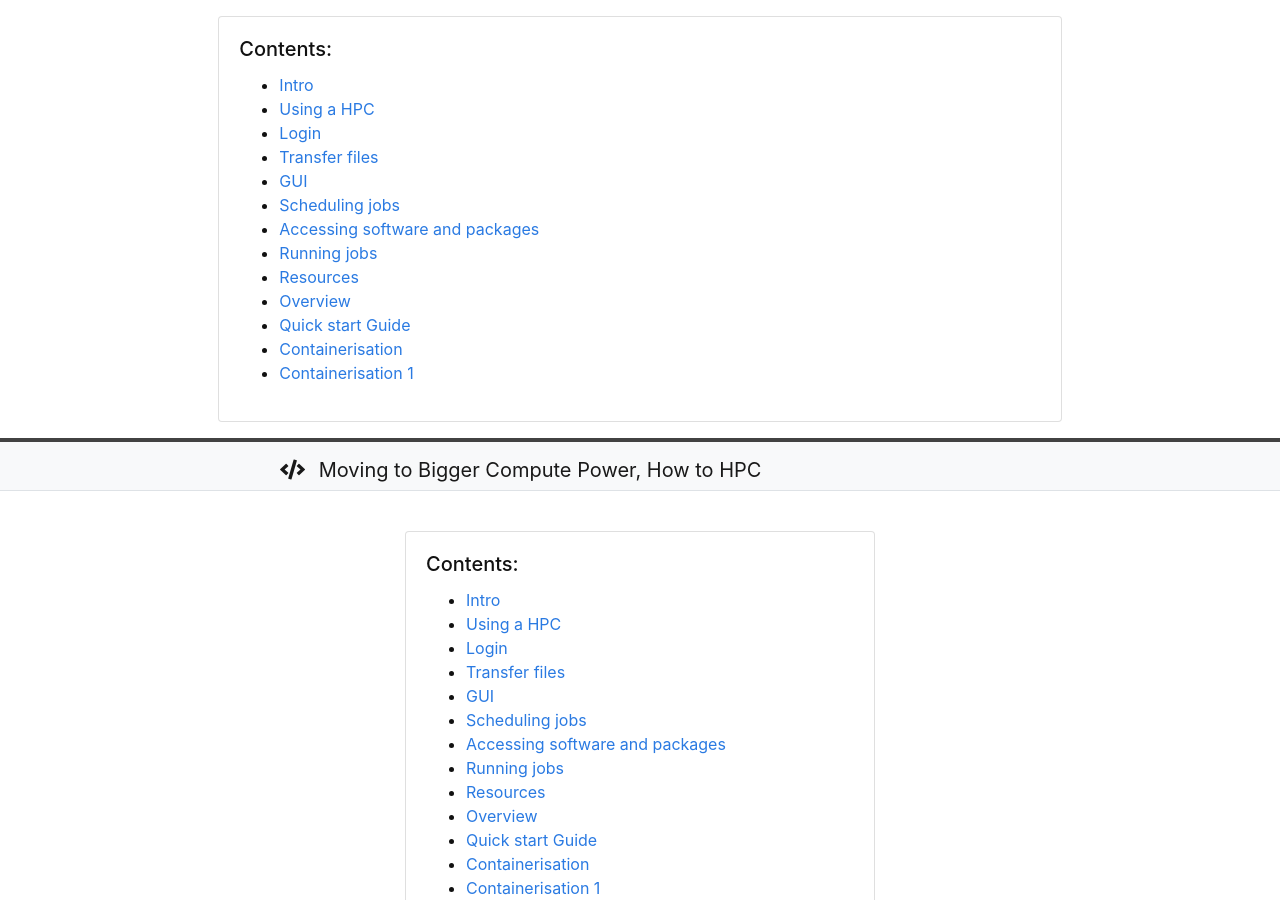
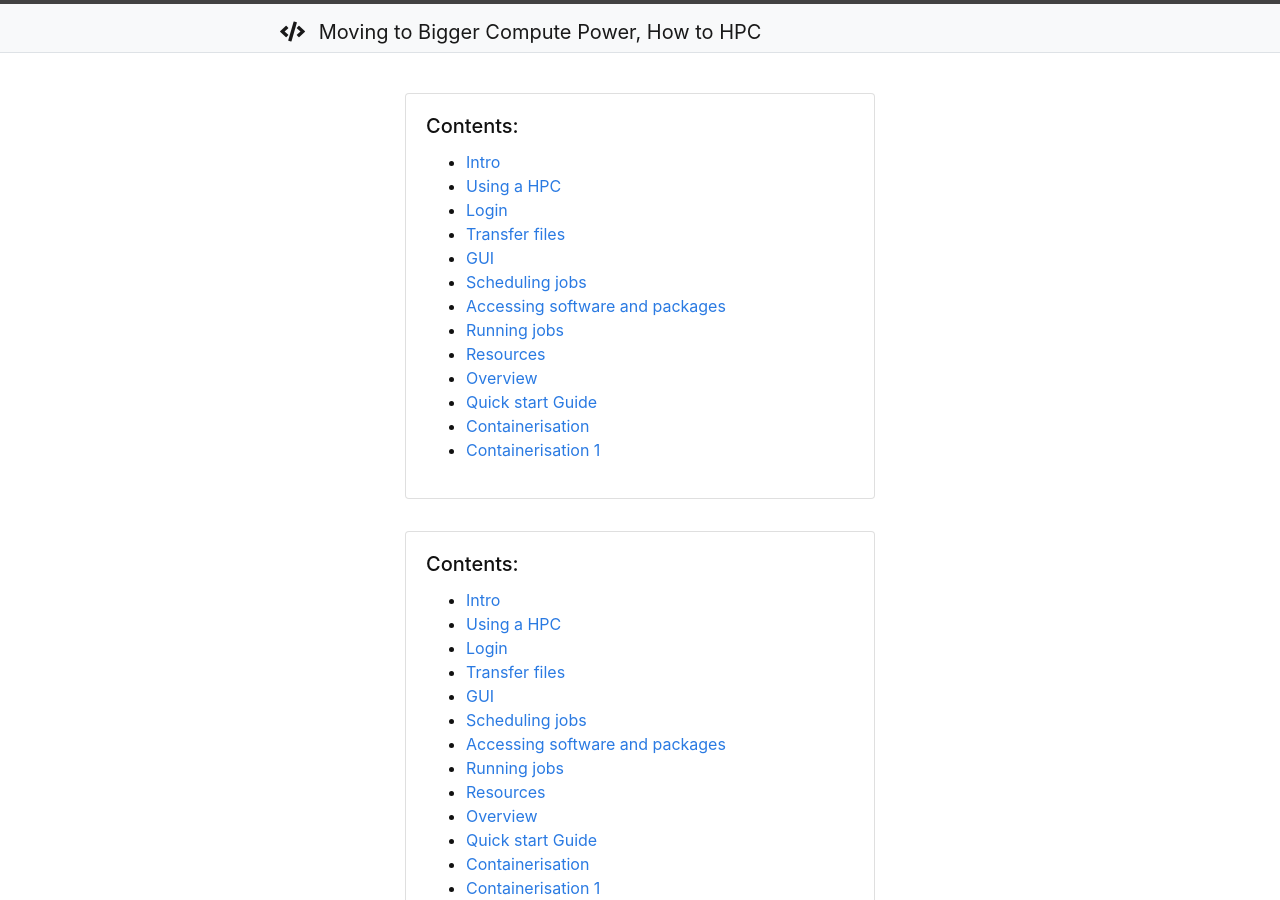
Before and after one commit to gu-eresearch/hpcWorkshop, a Jekyll site: the page built from index.md, in a window 1280 px wide and 900 px high. Built offline with Jekyll 4.4.1, drawn with Linux system fonts in a browser that asks for light colours.

Commit message:
moved toc into body

```diff
--- a/_layouts/default.html
+++ b/_layouts/default.html
@@ -2,7 +2,6 @@
 <html lang="en" class="h-100">
   <head prefix="og: http://ogp.me/ns# fb: http://ogp.me/ns/fb# article: http://ogp.me/ns/article#">
   {% include template/head.html %}
-  {% include toc.html %}
   </head>
 
   <body class="d-flex flex-column h-100">
@@ -13,6 +12,7 @@
 
     <main id="maincontent" role="main" aria-label="Content" class="flex-shrink-0">
       <div class="container my-4">
+      {% include toc.html %}
       {{ content }}
       </div>
     </main>
```
